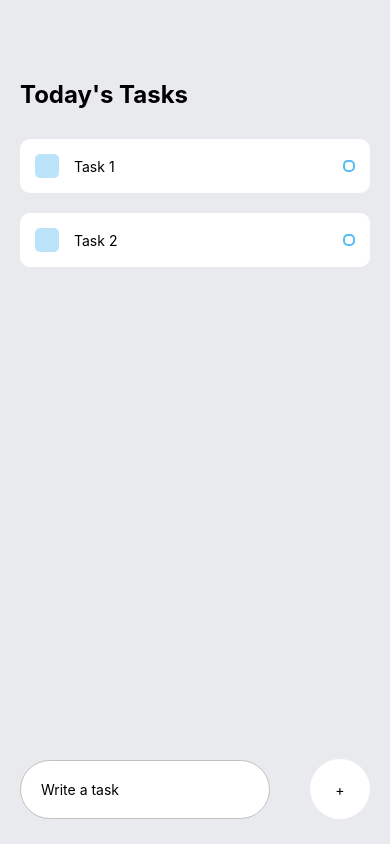
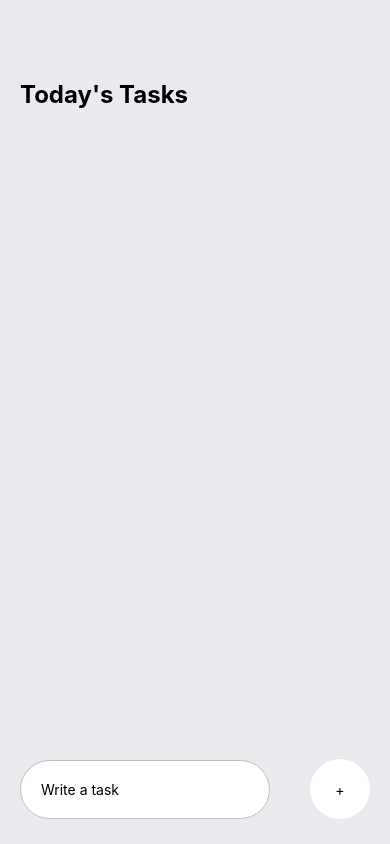
Before and after one commit to Cha-er-si/Todo_List, a React Native app: screen / in a window 390 px wide. Built offline with nearby package versions, Linux system fonts and the light colour scheme.

Commit message:
Write a task Function

```diff
--- a/App.js
+++ b/App.js
@@ -1,6 +1,7 @@
 import { StatusBar } from 'expo-status-bar';
-import React from 'react';
+import React, { useState } from 'react';
 import {
+  Keyboard,
   KeyboardAvoidingView,
   Platform,
   StyleSheet,
@@ -12,6 +13,15 @@ import {
 import Task from './components/Task';
 
 export default function App() {
+  const [task, setTask] = useState();
+  const [taskItems, setTaskItems] = useState([]);
+
+  const handleAddTask = () => {
+    Keyboard.dismiss();
+    setTaskItems([...taskItems, task]);
+    setTask(null);
+  };
+
   return (
     <View style={styles.container}>
       {/* Today's Task*/}
@@ -19,8 +29,9 @@ export default function App() {
         <Text style={styles.sectionTitle}>Today's Tasks</Text>
         <View style={styles.items}>
           {/* This is where the task will gok*/}
-          <Task text={'Task 1'} />
-          <Task text={'Task 2'} />
+          {taskItems.map((item, index) => {
+            return <Task key={index} text={item} />;
+          })}
         </View>
       </View>
 
@@ -29,8 +40,13 @@ export default function App() {
         behavior={Platform.OS === 'ios' ? 'padding' : 'height'}
         style={styles.writeTaskWrapper}
       >
-        <TextInput style={styles.input} placeholder={'Write a task'} />
-        <TouchableOpacity>
+        <TextInput
+          style={styles.input}
+          placeholder={'Write a task'}
+          value={task}
+          onChangeText={(text) => setTask(text)}
+        />
+        <TouchableOpacity onPress={() => handleAddTask()}>
           <View style={styles.addWrapepr}>
             <Text style={styles.addText}>+</Text>
           </View>
```
